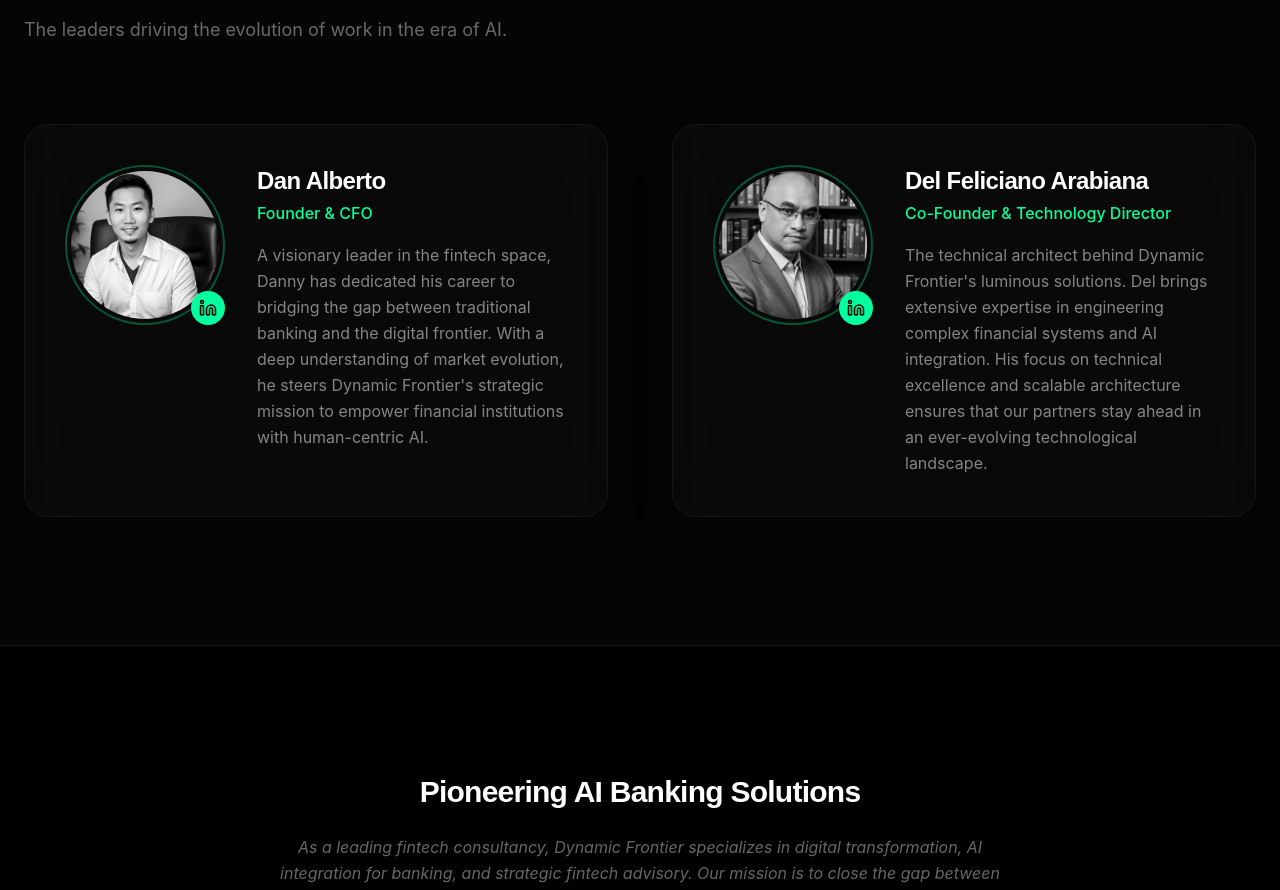
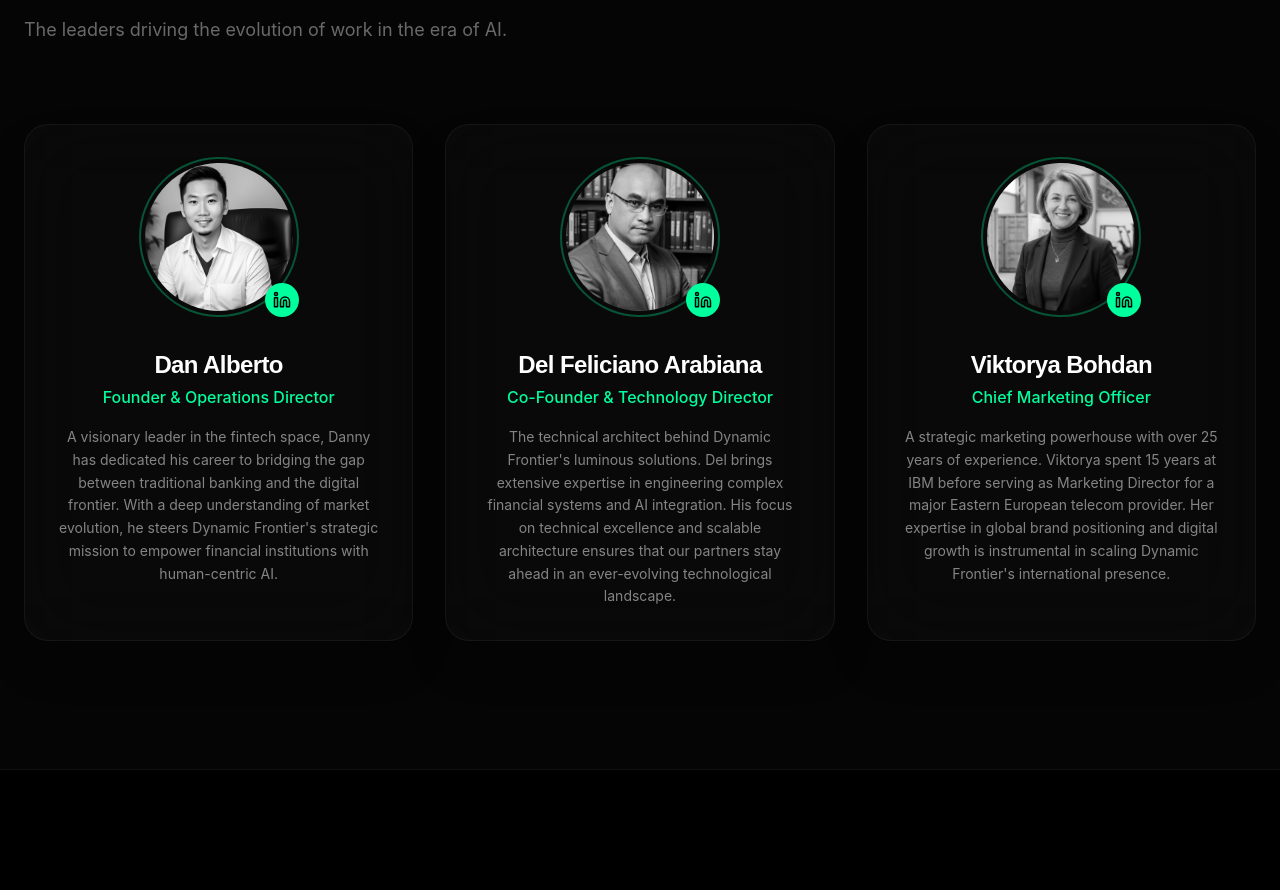
Before and after one commit to DelTechWerx/sugr-ai, a React (Vite) app: page /about in a window 1280 px wide. Shown: the part 820-1710 px from the top of the page. Built offline with nearby package versions, Linux system fonts and the light colour scheme.

Commit message:
Added About Page Viktorya - CMO

```diff
--- a/src/pages/About.tsx
+++ b/src/pages/About.tsx
@@ -5,7 +5,7 @@ const About = () => {
   const founders = [
     {
       name: "Dan Alberto",
-      role: "Founder & CFO",
+      role: "Founder & Operations Director",
       bio: "A visionary leader in the fintech space, Danny has dedicated his career to bridging the gap between traditional banking and the digital frontier. With a deep understanding of market evolution, he steers Dynamic Frontier's strategic mission to empower financial institutions with human-centric AI.",
       linkedin: "https://www.linkedin.com/in/danfrancisalberto/",
       image: "./asset/danny.jpg"
@@ -16,6 +16,13 @@ const About = () => {
       bio: "The technical architect behind Dynamic Frontier's luminous solutions. Del brings extensive expertise in engineering complex financial systems and AI integration. His focus on technical excellence and scalable architecture ensures that our partners stay ahead in an ever-evolving technological landscape.",
       linkedin: "https://www.linkedin.com/in/darabiana/",
       image: "./asset/darabiana.jpg"
+    },
+    {
+      name: "Viktorya Bohdan",
+      role: "Chief Marketing Officer",
+      bio: "A strategic marketing powerhouse with over 25 years of experience. Viktorya spent 15 years at IBM before serving as Marketing Director for a major Eastern European telecom provider. Her expertise in global brand positioning and digital growth is instrumental in scaling Dynamic Frontier's international presence.",
+      linkedin: "#",
+      image: "./asset/viktoria.png"
     }
   ];
 
@@ -45,7 +52,7 @@ const About = () => {
             <p className="text-white/40 text-lg">The leaders driving the evolution of work in the era of AI.</p>
           </div>
 
-          <div className="grid md:grid-cols-2 gap-16">
+          <div className="grid md:grid-cols-2 lg:grid-cols-3 gap-8">
             {founders.map((founder, i) => (
               <motion.div
                 key={i}
@@ -53,7 +60,7 @@ const About = () => {
                 whileInView={{ opacity: 1, y: 0 }}
                 viewport={{ once: true }}
                 transition={{ delay: i * 0.2 }}
-                className="glass p-10 rounded-3xl flex flex-col md:flex-row gap-8 items-center md:items-start"
+                className="glass p-8 rounded-3xl flex flex-col gap-8 items-center text-center"
               >
                 <div className="relative flex-shrink-0">
                   <div className="w-40 h-40 rounded-full overflow-hidden border-2 border-brand-green/30 p-1">
@@ -76,7 +83,7 @@ const About = () => {
                 <div>
                   <h3 className="text-2xl font-bold mb-1">{founder.name}</h3>
                   <p className="text-brand-green font-medium mb-4">{founder.role}</p>
-                  <p className="text-white/50 leading-relaxed">
+                  <p className="text-white/50 leading-relaxed text-sm">
                     {founder.bio}
                   </p>
                 </div>
```
Also changed, not shown: public/asset/viktoria.png (added).
